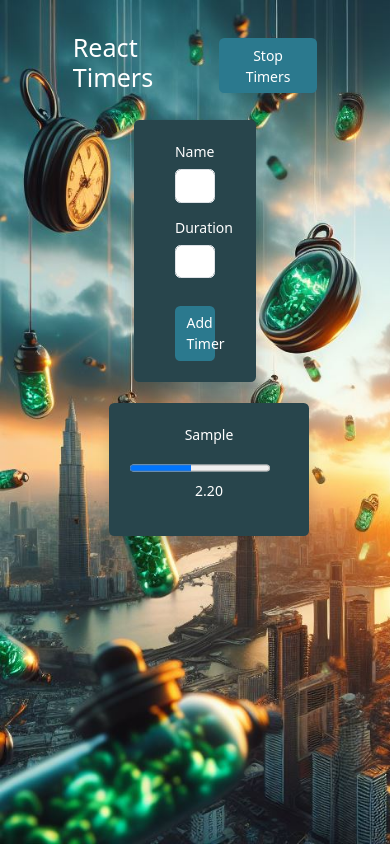
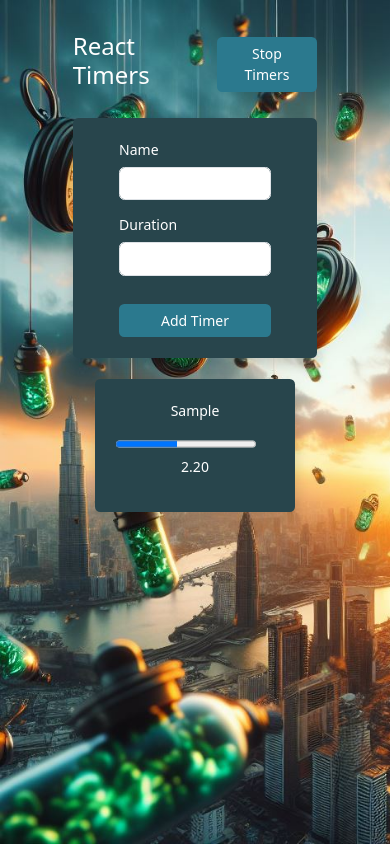
Before and after one commit to vida-khalili/Timers-typescript, a React (Vite) app: page / in a window 390 px wide. Both pictures are taken after typing "Sample", "5" into the empty fields and a click on the button "Add Timer". Built offline with nearby package versions, Linux system fonts and the light colour scheme.

Commit message:
updated style to be responsive

```diff
--- a/src/components/AddTimer.tsx
+++ b/src/components/AddTimer.tsx
@@ -13,7 +13,7 @@ const AddTimer = () => {
     customForm.current?.clear();
   };
   return (
-    <div className="p-4 w-50 bg-green-800 rounded p-3 mx-auto my-4 shadow">
+    <div className="p-4  w-lg-50 w-100  bg-green-800 rounded p-3 mx-auto my-4 shadow">
       <Form onSave={handleSave} ref={customForm}>
         <Input id="name" label="name" type="name" />
         <Input id="duration" label="duration" type="number" />
--- a/src/components/Timer.tsx
+++ b/src/components/Timer.tsx
@@ -32,7 +32,7 @@ const Timer = ({ name, duration }: TimerProps) => {
 
   const formattedRemainingTime = (remainingTime / 1000).toFixed(2);
   return (
-    <div className="timer bg-green-800 p-4 rounded text-white mx-2 shadow">
+    <div className="timer bg-green-800 p-4 rounded text-white  shadow">
       <p className="timer-title text-capitalize text-center">{name}</p>
       <progress max={duration * 1000} value={remainingTime} />
       <p className="text-center">{formattedRemainingTime}</p>
--- a/src/components/Timers.tsx
+++ b/src/components/Timers.tsx
@@ -4,7 +4,7 @@ import Timer from "./Timer";
 const Timers = () => {
   const { timers } = useTimerContext();
   return (
-    <ul className="d-flex align-items-center justify-content-center">
+    <ul className="d-flex align-items-center justify-content-center flex-wrap gap-2 p-0 m-0">
       {timers.map((timer, index) => (
         <li key={index}>
           <Timer {...timer} />
--- a/src/components/UI/Form/Form.tsx
+++ b/src/components/UI/Form/Form.tsx
@@ -34,7 +34,7 @@ const Form = forwardRef<FormHandle, FormProps>(
         onSubmit={handleSubmit}
         {...otherProps}
         ref={form}
-        className="w-50 mx-auto "
+        className="w-75 w-lg-50 mx-auto "
       >
         {children}
       </form>
--- a/src/styles/app.css
+++ b/src/styles/app.css
@@ -6,7 +6,7 @@
 
 #root {
   /* background: linear-gradient(#8b9290, #c1d4d2); */
-  background-image: url("/public/bg1.jpg");
+  background-image: url("/bg1.jpg");
   background-color: #cccccc;
   background-repeat: no-repeat;
   background-size: cover;
@@ -31,3 +31,52 @@
   background-color: var(--green-200);
   color: black;
 }
+
+/* BREAKPOINTS */
+
+/* SM breakpoint */
+@media (max-width: 576px) {
+  h1 {
+    font-size: 24px !important;
+  }
+}
+@media (min-width: 576px) {
+  /* CUSTOM WIDTHS */
+  .w-sm-100 {
+    width: 100% !important;
+  }
+  .w-sm-50 {
+    width: 50% !important;
+  }
+  .w-sm-75 {
+    width: 75% !important;
+  }
+}
+
+/* MD breakpoint*/
+@media (min-width: 768px) {
+  /* CUSTOM WIDTHS */
+  .w-md-100 {
+    width: 100% !important;
+  }
+  .w-md-50 {
+    width: 50% !important;
+  }
+  .w-md-75 {
+    width: 75% !important;
+  }
+}
+
+/* LG breakpoint */
+@media (min-width: 992px) {
+  /* CUSTOM WIDTHS */
+  .w-lg-100 {
+    width: 100% !important;
+  }
+  .w-lg-50 {
+    width: 50% !important;
+  }
+  .w-lg-75 {
+    width: 75% !important;
+  }
+}
```
